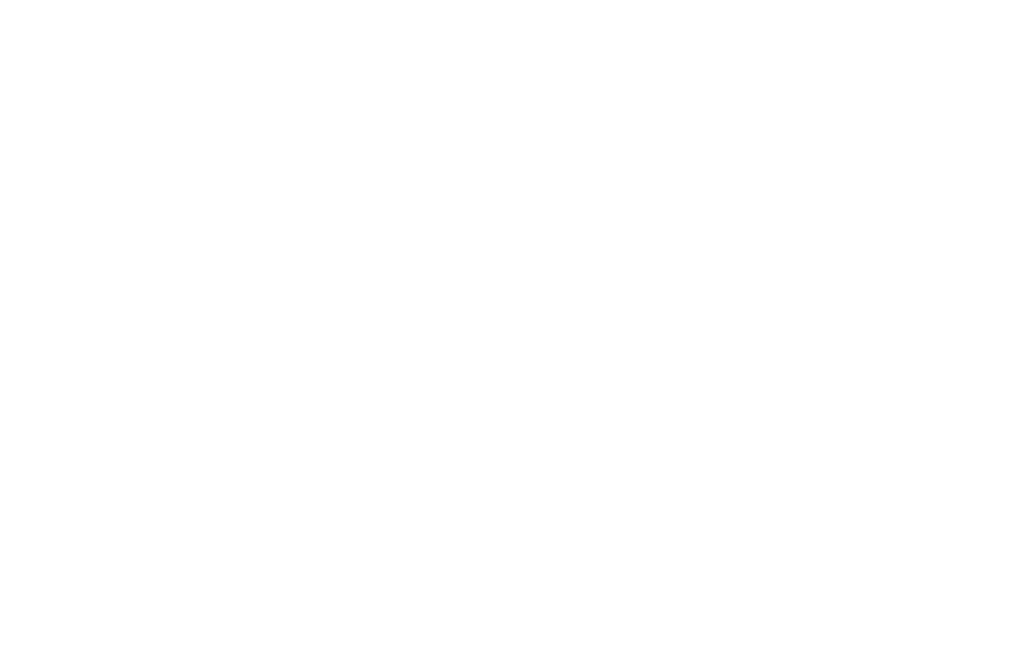
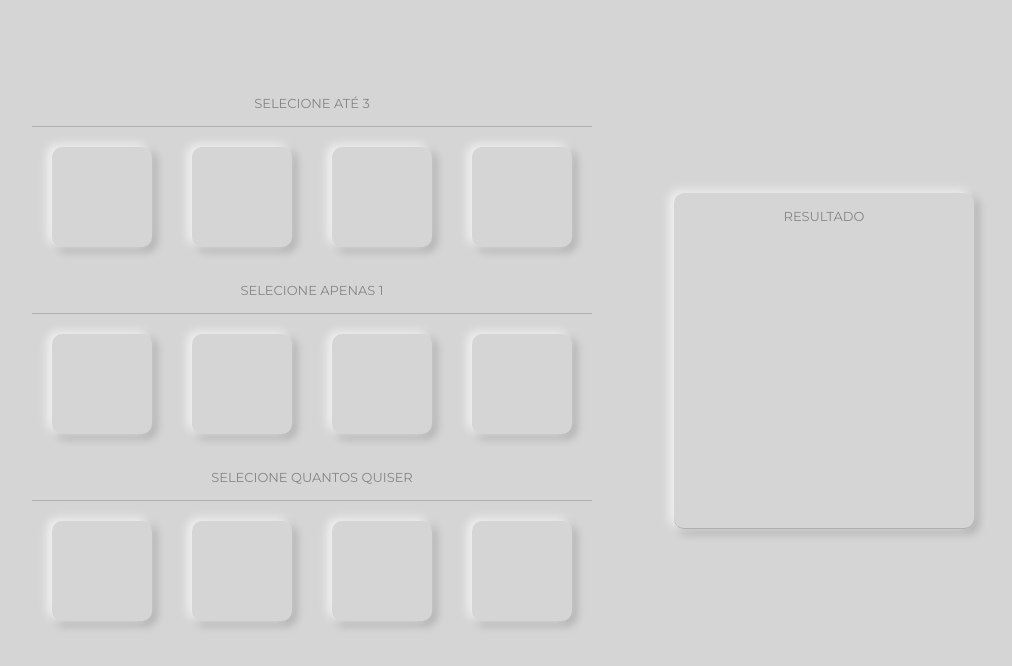
Before and after one commit to barrosraffa/estudos-JavaScript, a plain HTML site: page estilos-de-selecao-btn/index.html in a window 1280 px wide. Shown: the whole page, without its empty margins (127-1139 px from the left). Drawn offline with Linux system fonts and the light colour scheme.

Commit message:
css : iniciado

```diff
--- a/estilos-de-selecao-btn/index.html
+++ b/estilos-de-selecao-btn/index.html
@@ -3,9 +3,39 @@
 <head>
     <meta charset="UTF-8">
     <meta name="viewport" content="width=device-width, initial-scale=1.0">
+    <link rel="stylesheet" href="style.css">
+    <link href="https://fonts.googleapis.com/css?family=Montserrat&display=swap" rel="stylesheet">
     <title>estilos de seleção - java script puro</title>
 </head>
 <body>
-
+    <main class="container">
+        <section>
+            <div class="titulo">selecione até 3</div>
+            <section id="" class="section-seleciona-btn ">
+                <div class="btn-selecionar"></div>
+                <div class="btn-selecionar"></div>
+                <div class="btn-selecionar"></div>
+                <div class="btn-selecionar"></div>
+            </section>
+            <div class="titulo">selecione apenas 1</div>
+            <section id="" class="section-seleciona-btn ">
+                <div class="btn-selecionar"></div>
+                <div class="btn-selecionar"></div>
+                <div class="btn-selecionar"></div>
+                <div class="btn-selecionar"></div>
+            </section>
+            <div class="titulo">selecione quantos quiser</div>
+            <section id="" class="section-seleciona-btn ">
+                <div class="btn-selecionar"></div>
+                <div class="btn-selecionar"></div>
+                <div class="btn-selecionar"></div>
+                <div class="btn-selecionar"></div>
+            </section>
+        </section>
+        <section id="" class="div-resultado">
+            <div class="titulo resultado-array">resultado</div>
+        </section>
+    </main>
+    <script src="./script.js"></script>
 </body>
 </html>
--- a/estilos-de-selecao-btn/style.css
+++ b/estilos-de-selecao-btn/style.css
@@ -0,0 +1,56 @@
+body {
+    background-color: #D5D5D5;
+    font-family: 'Montserrat', sans-serif;
+    margin: 0;
+    padding: 0;
+}
+
+.container {
+    width: 80%;
+    margin: 0 auto;
+    display: flex;
+    /* justify-content: center; */
+    margin: 0 auto;
+    margin-top: 80px;
+    justify-content: space-around;
+}
+
+.section-seleciona-btn {
+    display: flex;
+    justify-content: center;
+}
+
+.btn-selecionar {
+    width: 100px;
+    height: 100px;
+    background-color: #D5D5D5;
+    box-shadow: -4px -2px 10px 1px rgba(242, 242, 242, 0.947), 4px 4px 8px 1px rgba(0, 0, 0, 0.18);
+    border-radius: 10px;
+    margin: 20px;
+    cursor: pointer;
+    outline: none;
+    padding: 0;
+}
+
+.div-resultado{
+    display: flex;
+    flex-direction: column;
+    justify-content: center;
+}
+.resultado-array {
+    background-color: #D5D5D5;
+    box-shadow: -4px -2px 10px 1px rgba(242, 242, 242, 0.947), 4px 4px 8px 1px rgba(0, 0, 0, 0.18);
+    border-radius: 10px;
+    width: 300px;
+    height: 305px;
+    margin: 20px;
+}
+
+.titulo {
+    text-align: center;
+    color: rgb(133, 133, 133);
+    padding: 15px 0;
+    border-bottom: 1px solid rgba(0, 0, 0, 0.18);
+    text-transform: uppercase;
+    font-size: 13px;
+}
```
